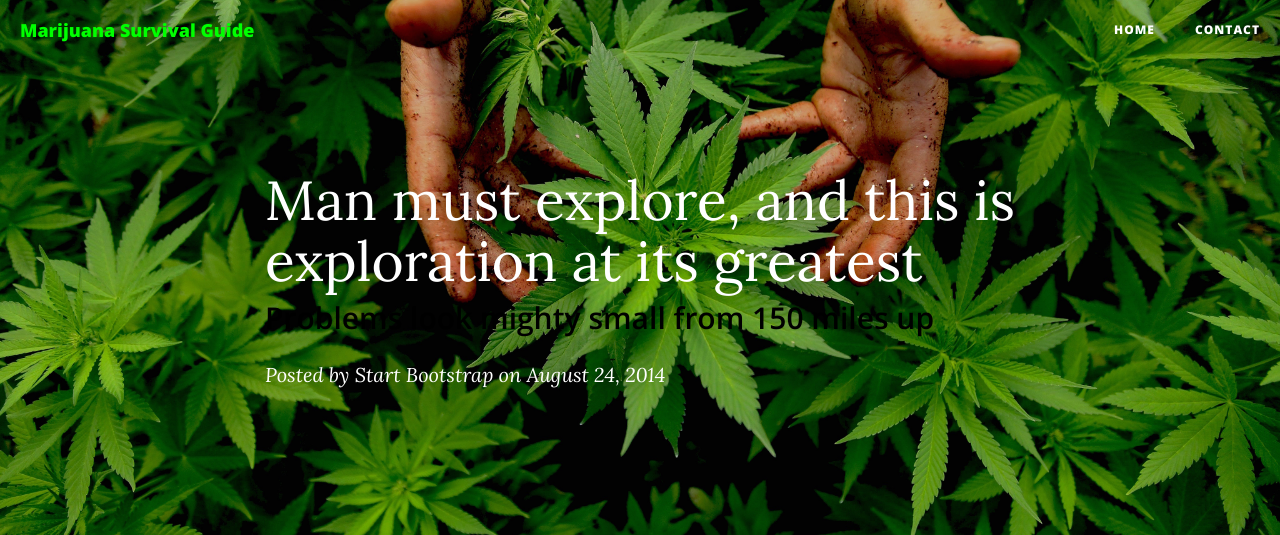
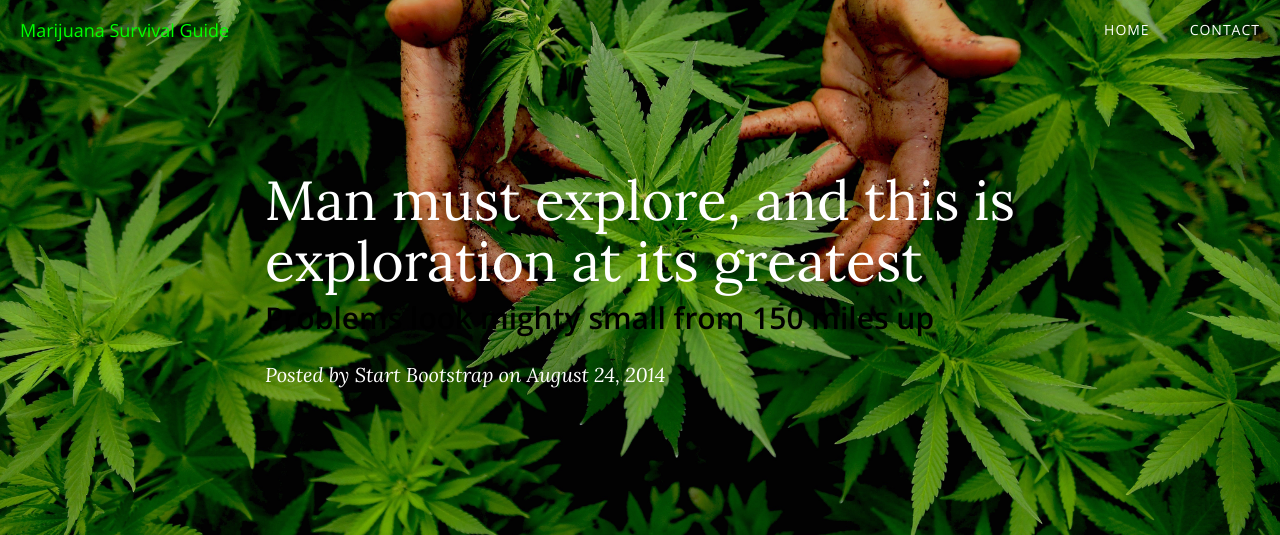
Before and after one commit to Boingoloid/flask-blog, a Flask app: page /post in a window 1280 px wide. Shown: the top 535 px of the page. Run offline with Flask 2, Linux system fonts and the light colour scheme; some libraries are stand-ins or nearby versions.

Commit message:
change subtitle to getting stated with mj. changed page title, added h2 tag, lowered weight of navbar fonts.

```diff
--- a/app/static/css/clean-blog.css
+++ b/app/static/css/clean-blog.css
@@ -67,7 +67,7 @@ hr.small {
   font-family: 'Open Sans', 'Helvetica Neue', Helvetica, Arial, sans-serif;
 }
 .navbar-custom .navbar-brand {
-  font-weight: 800;
+  font-weight: 500;
 }
 .navbar-custom .navbar-header .navbar-toggle {
   color: black;
@@ -77,8 +77,8 @@ hr.small {
 }
 .navbar-custom .nav li a {
   text-transform: uppercase;
-  font-size: 12px;
-  font-weight: 800;
+  font-size: 14px;
+  font-weight: 500;
   letter-spacing: 1px;
 }
 @media only screen and (min-width: 768px) {
--- a/app/templates/base.html
+++ b/app/templates/base.html
@@ -1,9 +1,10 @@
 <html>
   <head>
+
     {% if title %}
-    <title>{{ title }} - Survival Guide</title>
+    <title>{{ title }} - MJ Survival Guide</title>
     {% else %}
-    <title>Survival Guide</title>
+    <title>MJ Survival Guide</title>
     {% endif %}
 
     <meta charset="utf-8">
@@ -58,7 +59,7 @@
             <div class="navbar-header page-scroll">
                 <button type="button" class="navbar-toggle" data-toggle="collapse" data-target="#bs-example-navbar-collapse-1">
                     <span class="sr-only">Toggle navigation</span>
-                    Menu <i class="fa fa-bars"></i>
+                    Menu <li class="fa fa-bars"></li>
                 </button>
                 <a class="navbar-brand" href="index">Marijuana Survival Guide</a>
             </div>
--- a/app/templates/index.html
+++ b/app/templates/index.html
@@ -14,7 +14,7 @@
                     <div class="site-heading">
                         <h1>Marijuana 101</h1>
                         <hr class="small">
-                        <span class="subheading">enjoy confidently</span>
+                        <h2><span class="subheading">getting started with marijuana</span></h2>
                     </div>
                 </div>
             </div>
```
